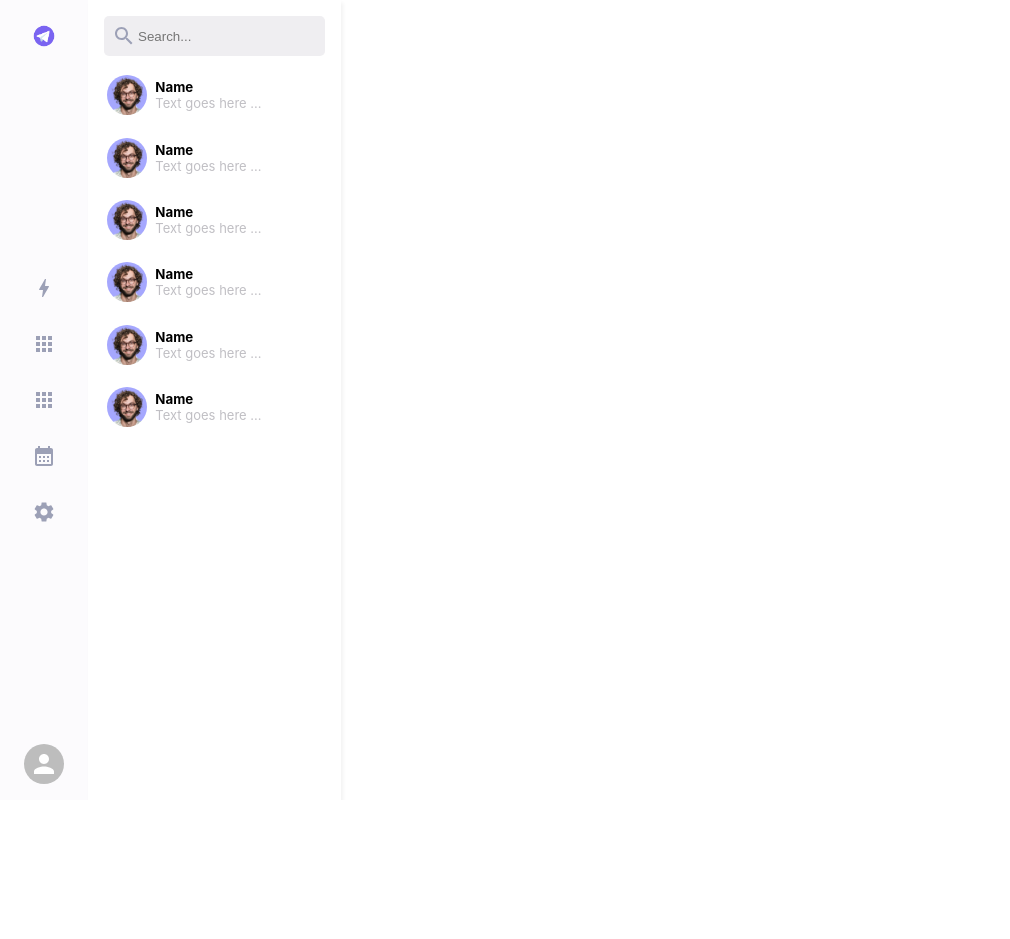
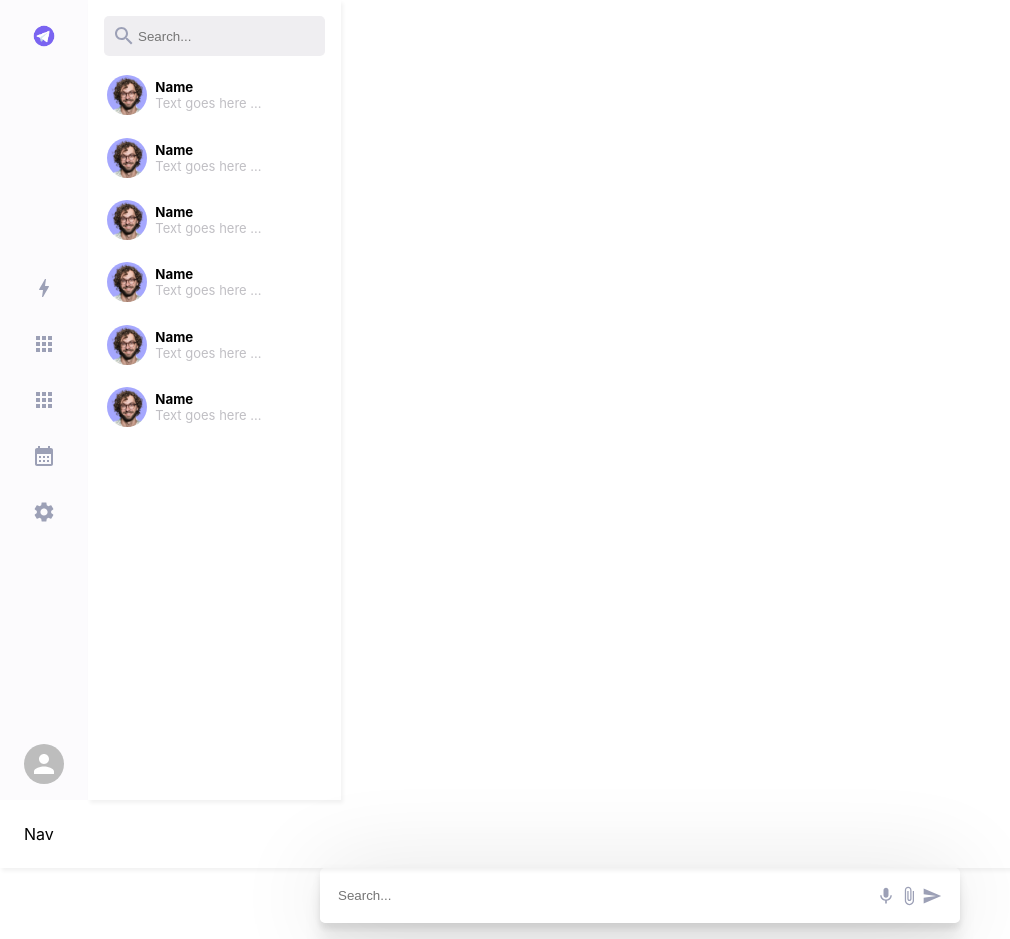
Before and after one commit to 007Steve/Messenger-App-3.0, a Next.js app: page / in a window 1280 px wide. Shown: the whole page, without its empty margins (0-1010 px from the left). Before the commit the page ends 800 px from the top, so only its background shows below. Built offline with nearby package versions, Linux system fonts and the light colour scheme.

Commit message:
add chat

```diff
--- a/pages/index.js
+++ b/pages/index.js
@@ -2,6 +2,7 @@ import Head from 'next/head'
 import Image from 'next/image'
 import styles from '../styles/Home.module.css'
 import Sidebar from '../components/Sidebar'
+import Chat from '../components/Chat'
 
 export default function Home() {
   return (
@@ -13,6 +14,7 @@ export default function Home() {
       </Head>
 
       <Sidebar/>
+      <Chat/>
     </div>
   )
 }
```
